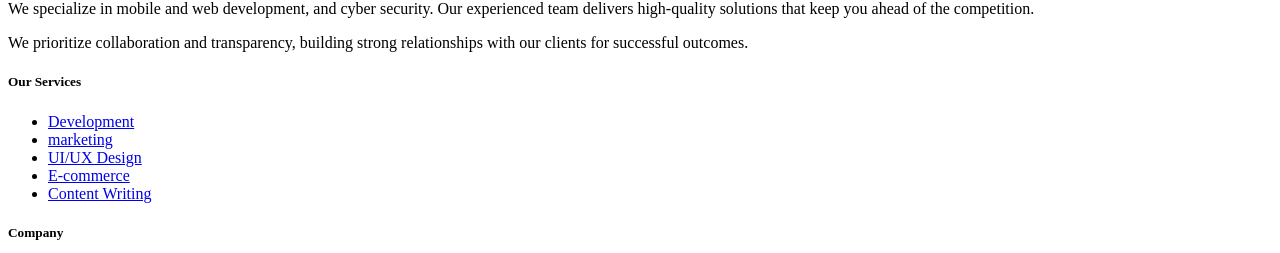
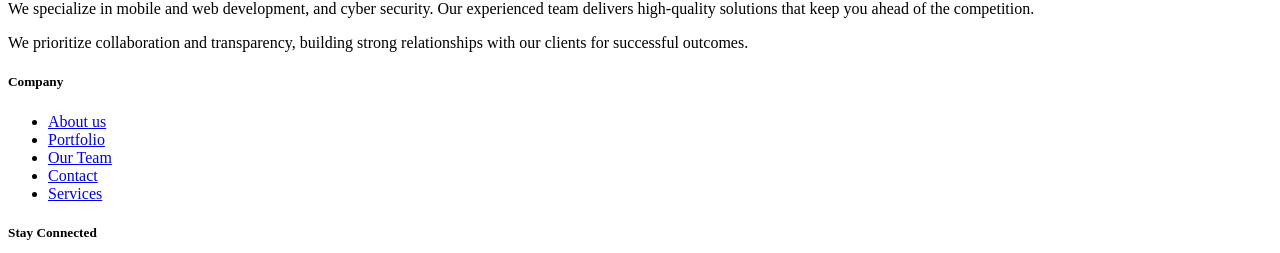
Before and after one commit to developer-diaries/portfolio, a Next.js app: page /blog in a window 1280 px wide. Shown: the part 2446-2699 px from the top of the page. Built offline with nearby package versions, Linux system fonts and the light colour scheme.

Commit message:
update footer

```diff
--- a/components/Footer.js
+++ b/components/Footer.js
@@ -36,7 +36,7 @@ const Footer = () => {
                                 </div>
                             </div>
                         </Col>
-                        <Col xl={2} lg={2} md={4} sm={6}>
+                        {/* <Col xl={4} lg={2} md={4} sm={6}>
                             <div className="footer__widget">
                                 <div className="footer__widget-title">
                                     <h5>Our Services</h5>
@@ -44,35 +44,40 @@ const Footer = () => {
                                 <div className="footer__widget-link">
                                     <ul>
                                         <li>
-                                            <Link href="/services-details">
-                                                <a>Development</a>
+                                            <Link href="#">
+                                                <a>Big Data Analytics</a>
                                             </Link>
                                         </li>
                                         <li>
-                                            <Link href="/services-details">
-                                                <a>marketing</a>
+                                            <Link href="#">
+                                                <a>Cyber Security</a>
                                             </Link>
                                         </li>
                                         <li>
-                                            <Link href="/services-details">
+                                            <Link href="#">
                                                 <a>UI/UX Design</a>
                                             </Link>
                                         </li>
                                         <li>
-                                            <Link href="/services-details">
-                                                <a>E-commerce</a>
+                                            <Link href="#">
+                                                <a>Web Application w/ NextJS</a>
                                             </Link>
                                         </li>
                                         <li>
-                                            <Link href="/services-details">
-                                                <a>Content Writing</a>
+                                            <Link href="#">
+                                                <a>Mobile Application w/ Flutter</a>
+                                            </Link>
+                                        </li>
+                                        <li>
+                                            <Link href="#">
+                                                <a>Quality Assurance and Testing</a>
                                             </Link>
                                         </li>
                                     </ul>
                                 </div>
                             </div>
-                        </Col>
-                        <Col xl={2} lg={2} md={4} sm={6}>
+                        </Col> */}
+                        <Col xl={4} lg={2} md={4} sm={6}>
                             <div className="footer__widget footer__widget-mt-2">
                                 <div className="footer__widget-title">
                                     <h5>Company</h5>
```
